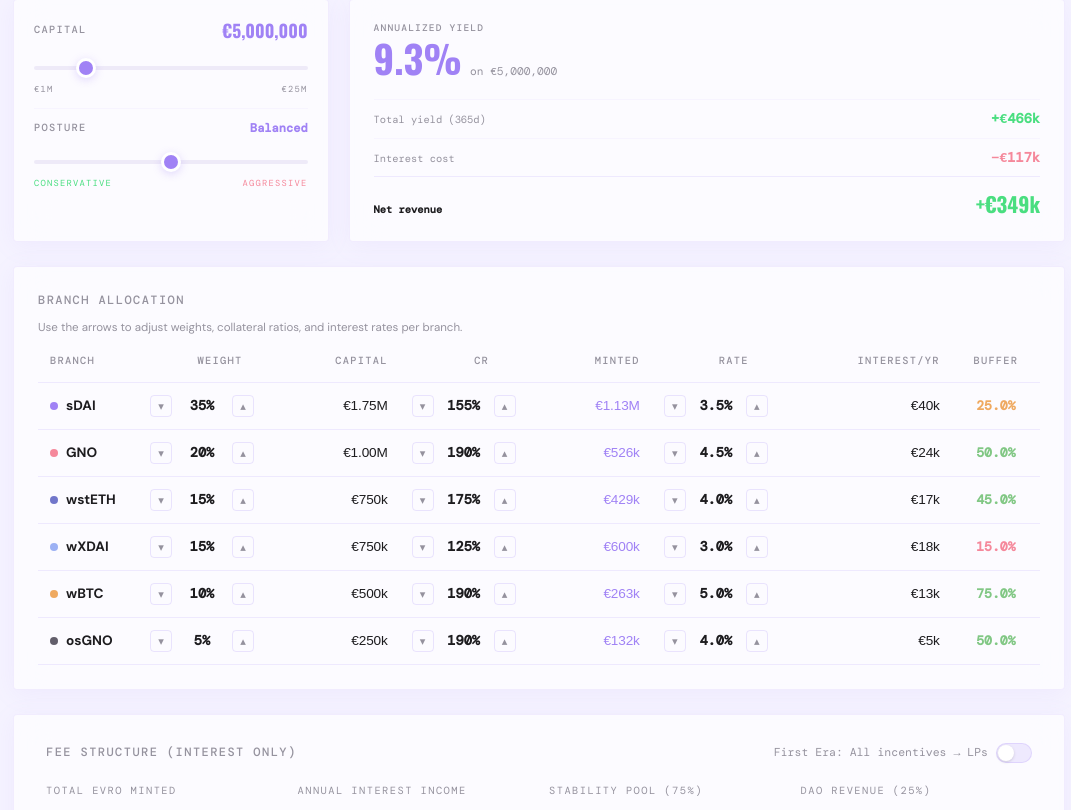
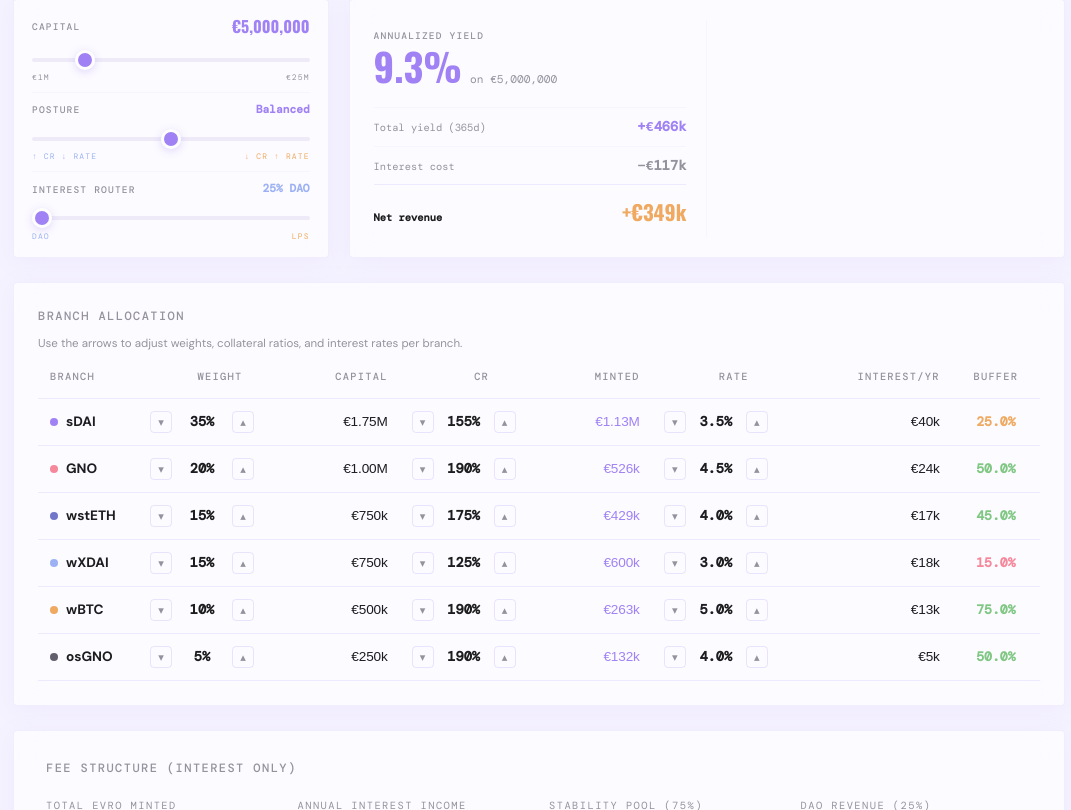
Before and after one commit to evro-finance/deployment, a React (Vite) app: page / in a window 1280 px wide. Shown: the part 1290-2100 px from the top of the page, without its empty margins (101-1172 px from the left). Built offline with nearby package versions, Linux system fonts and the light colour scheme; a web font is replaced by a local one.

Commit message:
feat: 3-slider control surface (capital, posture, interest router) + output KPI panel

```diff
--- a/src/App.tsx
+++ b/src/App.tsx
@@ -37,7 +37,7 @@ function lerp(a: number, b: number, t: number) { return a + (b - a) * t; }
 
 function App() {
   const [totalCapital, setTotalCapital] = useState(DEFAULT_CAPITAL);
-  const [incentivesToLps, setIncentivesToLps] = useState(false);
+  const [incentiveShare, setIncentiveShare] = useState(0); // 0 = DAO gets 25%, 1 = all to LPs
   const [posture, setPosture] = useState(0.5); // 0 = conservative, 1 = aggressive
   const [branchStates, setBranchStates] = useState<Record<string, BranchState>>(
     Object.fromEntries(BRANCHES.map(b => [b.id, {
@@ -85,8 +85,8 @@ function App() {
 
   // Compute yield once, share between DeploymentPlan and RevenueReplay
   const yieldResult: YieldResult = useMemo(
-    () => computeYield(totalCapital, branchAllocations, incentivesToLps),
-    [totalCapital, branchAllocations, incentivesToLps]
+    () => computeYield(totalCapital, branchAllocations, incentiveShare),
+    [totalCapital, branchAllocations, incentiveShare]
   );
 
   useEffect(() => {
@@ -126,8 +126,8 @@ function App() {
         onCapitalChange={setTotalCapital}
         branchStates={branchStates}
         onUpdateBranch={updateBranch}
-        incentivesToLps={incentivesToLps}
-        onToggleIncentives={setIncentivesToLps}
+        incentiveShare={incentiveShare}
+        onIncentiveChange={setIncentiveShare}
         posture={posture}
         onPostureChange={applyPosture}
         yieldTotals={yieldResult.totals}
@@ -135,7 +135,7 @@ function App() {
       <RevenueReplay
         totalCapital={totalCapital}
         branches={branchAllocations}
-        incentivesToLps={incentivesToLps}
+        incentiveShare={incentiveShare}
         yieldResult={yieldResult}
       />
       <Layer2Section />
--- a/src/components/DeploymentPlan.tsx
+++ b/src/components/DeploymentPlan.tsx
@@ -11,8 +11,8 @@ interface DeploymentPlanProps {
   onCapitalChange: (val: number) => void;
   branchStates: Record<string, BranchState>;
   onUpdateBranch: (id: string, field: keyof BranchState, delta: number) => void;
-  incentivesToLps: boolean;
-  onToggleIncentives: (val: boolean) => void;
+  incentiveShare: number;
+  onIncentiveChange: (val: number) => void;
   posture: number;
   onPostureChange: (val: number) => void;
   yieldTotals: YieldResult['totals'];
@@ -65,7 +65,7 @@ function Stepper({ value, onUp, onDown, format }: {
 export function DeploymentPlan({
   totalCapital, onCapitalChange,
   branchStates, onUpdateBranch,
-  incentivesToLps, onToggleIncentives,
+  incentiveShare, onIncentiveChange,
   posture, onPostureChange,
   yieldTotals,
 }: DeploymentPlanProps) {
@@ -98,12 +98,13 @@ export function DeploymentPlan({
       };
     });
 
-    const spShare = incentivesToLps ? totalInterest * 0.75 + totalInterest * 0.25 : totalInterest * 0.75;
-    const daoShare = incentivesToLps ? 0 : totalInterest * 0.25;
+    const spExtra = totalInterest * 0.25 * incentiveShare;
+    const spShare = totalInterest * 0.75 + spExtra;
+    const daoShare = totalInterest * 0.25 * (1 - incentiveShare);
     const spApr = totalMinted > 0 ? (spShare / totalMinted) * 100 : 0;
 
     return { branches, totalMinted, totalInterest, spShare, daoShare, spApr };
-  }, [branchStates, totalCapital, totalWeight, incentivesToLps]);
+  }, [branchStates, totalCapital, totalWeight, incentiveShare]);
 
   return (
     <section className="section">
@@ -128,10 +129,11 @@ export function DeploymentPlan({
       {/* ── Controls + Output Row ── */}
       <div style={{ display: 'flex', gap: '20px', marginBottom: '24px', alignItems: 'stretch' }}>
         {/* ── Controls (30%) ── */}
-        <div className="glass-card" style={{ padding: '16px 20px', flex: '0 0 30%', minWidth: 0 }}>
-          <div style={{ display: 'flex', justifyContent: 'space-between', alignItems: 'center', marginBottom: '8px' }}>
-            <span className="label" style={{ fontSize: '0.65rem' }}>Capital</span>
-            <span style={{ fontFamily: 'var(--font-heading)', fontSize: '1.1rem', fontWeight: 700, color: 'var(--accent)' }}>{fmt(totalCapital)}</span>
+        <div className="glass-card" style={{ padding: '14px 18px', flex: '0 0 30%', minWidth: 0 }}>
+          {/* Capital */}
+          <div style={{ display: 'flex', justifyContent: 'space-between', alignItems: 'center', marginBottom: '4px' }}>
+            <span className="label" style={{ fontSize: '0.6rem' }}>Capital</span>
+            <span style={{ fontFamily: 'var(--font-heading)', fontSize: '1rem', fontWeight: 700, color: 'var(--accent)' }}>{fmt(totalCapital)}</span>
           </div>
           <input
             type="range" min={1_000_000} max={25_000_000} step={500_000}
@@ -139,17 +141,18 @@ export function DeploymentPlan({
             onChange={e => onCapitalChange(Number(e.target.value))}
             style={{ margin: 0 }}
           />
-          <div style={{ display: 'flex', justifyContent: 'space-between', marginTop: '4px', marginBottom: '12px' }}>
-            <span className="label-sm" style={{ fontSize: '0.55rem' }}>€1M</span>
-            <span className="label-sm" style={{ fontSize: '0.55rem' }}>€25M</span>
+          <div style={{ display: 'flex', justifyContent: 'space-between', marginTop: '2px', marginBottom: '8px' }}>
+            <span className="label-sm" style={{ fontSize: '0.5rem' }}>€1M</span>
+            <span className="label-sm" style={{ fontSize: '0.5rem' }}>€25M</span>
           </div>
 
-          <div style={{ borderTop: '1px solid rgba(160,130,245,0.06)', paddingTop: '10px' }}>
-            <div style={{ display: 'flex', justifyContent: 'space-between', alignItems: 'center', marginBottom: '8px' }}>
-              <span className="label" style={{ fontSize: '0.65rem' }}>Posture</span>
+          {/* Posture */}
+          <div style={{ borderTop: '1px solid rgba(160,130,245,0.06)', paddingTop: '8px' }}>
+            <div style={{ display: 'flex', justifyContent: 'space-between', alignItems: 'center', marginBottom: '4px' }}>
+              <span className="label" style={{ fontSize: '0.6rem' }}>Posture</span>
               <span style={{
-                fontFamily: 'var(--font-mono)', fontSize: '0.75rem', fontWeight: 600,
-                color: posture < 0.35 ? '#4ADE80' : posture > 0.65 ? '#F5889B' : '#A082F5',
+                fontFamily: 'var(--font-mono)', fontSize: '0.7rem', fontWeight: 600,
+                color: posture < 0.35 ? '#9CB1F4' : posture > 0.65 ? '#EFA960' : '#A082F5',
               }}>
                 {posture < 0.35 ? 'Conservative' : posture > 0.65 ? 'Aggressive' : 'Balanced'}
               </span>
@@ -160,15 +163,40 @@ export function DeploymentPlan({
               onChange={e => onPostureChange(Number(e.target.value))}
               style={{ margin: 0 }}
             />
-            <div style={{ display: 'flex', justifyContent: 'space-between', marginTop: '4px' }}>
-              <span className="label-sm" style={{ fontSize: '0.55rem', color: '#4ADE80' }}>Conservative</span>
-              <span className="label-sm" style={{ fontSize: '0.55rem', color: '#F5889B' }}>Aggressive</span>
+            <div style={{ display: 'flex', justifyContent: 'space-between', marginTop: '2px' }}>
+              <span className="label-sm" style={{ fontSize: '0.5rem', color: '#9CB1F4' }}>↑ CR ↓ Rate</span>
+              <span className="label-sm" style={{ fontSize: '0.5rem', color: '#EFA960' }}>↓ CR ↑ Rate</span>
+            </div>
+          </div>
+
+          {/* Interest Router */}
+          <div style={{ borderTop: '1px solid rgba(160,130,245,0.06)', paddingTop: '8px', marginTop: '8px' }}>
+            <div style={{ display: 'flex', justifyContent: 'space-between', alignItems: 'center', marginBottom: '4px' }}>
+              <span className="label" style={{ fontSize: '0.6rem' }}>Interest Router</span>
+              <span style={{
+                fontFamily: 'var(--font-mono)', fontSize: '0.7rem', fontWeight: 600,
+                color: incentiveShare > 0.65 ? '#EFA960' : incentiveShare < 0.35 ? '#9CB1F4' : '#A082F5',
+              }}>
+                {incentiveShare < 0.15 ? '25% DAO' : incentiveShare > 0.85 ? 'All LPs' : `${Math.round((1 - incentiveShare) * 25)}% DAO`}
+              </span>
+            </div>
+            <input
+              type="range" min={0} max={1} step={0.05}
+              value={incentiveShare}
+              onChange={e => onIncentiveChange(Number(e.target.value))}
+              style={{ margin: 0 }}
+            />
+            <div style={{ display: 'flex', justifyContent: 'space-between', marginTop: '2px' }}>
+              <span className="label-sm" style={{ fontSize: '0.5rem', color: '#9CB1F4' }}>DAO</span>
+              <span className="label-sm" style={{ fontSize: '0.5rem', color: '#EFA960' }}>LPs</span>
             </div>
           </div>
         </div>
 
         {/* ── Output Summary (70%) ── */}
-        <div className="glass-card" style={{ padding: '20px 24px', flex: 1, minWidth: 0, display: 'flex', flexDirection: 'column', justifyContent: 'center' }}>
+        <div className="glass-card" style={{ padding: '20px 24px', flex: 1, minWidth: 0, display: 'flex', gap: '20px' }}>
+          {/* Left: yield KPIs */}
+          <div style={{ flex: 1, display: 'flex', flexDirection: 'column', justifyContent: 'center' }}>
             {/* Headline: APY */}
             <div style={{ marginBottom: '16px' }}>
               <span className="label" style={{ fontSize: '0.6rem', display: 'block', marginBottom: '4px' }}>Annualized Yield</span>
@@ -189,7 +217,7 @@ export function DeploymentPlan({
               padding: '8px 0', borderTop: '1px solid rgba(160,130,245,0.06)',
             }}>
               <span style={{ fontFamily: 'var(--font-mono)', fontSize: '0.65rem', color: 'var(--muted-foreground)' }}>Total yield ({yieldTotals.totalDays}d)</span>
-            <span style={{ fontFamily: 'var(--font-mono)', fontSize: '0.85rem', fontWeight: 600, color: '#4ADE80' }}>+{fmtCompact(yieldTotals.evroTotal)}</span>
+              <span style={{ fontFamily: 'var(--font-mono)', fontSize: '0.85rem', fontWeight: 600, color: '#A082F5' }}>+{fmtCompact(yieldTotals.evroTotal)}</span>
             </div>
 
             {/* Interest cost */}
@@ -198,7 +226,7 @@ export function DeploymentPlan({
               padding: '8px 0', borderTop: '1px solid rgba(160,130,245,0.06)',
             }}>
               <span style={{ fontFamily: 'var(--font-mono)', fontSize: '0.65rem', color: 'var(--muted-foreground)' }}>Interest cost</span>
-            <span style={{ fontFamily: 'var(--font-mono)', fontSize: '0.85rem', fontWeight: 600, color: '#F5889B' }}>−{fmtCompact(results.totalInterest)}</span>
+              <span style={{ fontFamily: 'var(--font-mono)', fontSize: '0.85rem', fontWeight: 600, color: 'var(--muted-foreground)' }}>−{fmtCompact(results.totalInterest)}</span>
             </div>
 
             {/* Net */}
@@ -209,10 +237,15 @@ export function DeploymentPlan({
               <span style={{ fontFamily: 'var(--font-mono)', fontSize: '0.65rem', fontWeight: 600, color: 'var(--foreground)' }}>Net revenue</span>
               <span style={{
                 fontFamily: 'var(--font-heading)', fontSize: '1.3rem', fontWeight: 700,
-              color: (yieldTotals.evroTotal - results.totalInterest) > 0 ? '#4ADE80' : '#F5889B',
+                color: '#EFA960',
               }}>
                 {(yieldTotals.evroTotal - results.totalInterest) > 0 ? '+' : ''}{fmtCompact(yieldTotals.evroTotal - results.totalInterest)}
               </span>
+            </div>
+          </div>
+
+          {/* Right: empty — next data points go here */}
+          <div style={{ flex: 1, borderLeft: '1px solid rgba(160,130,245,0.06)', paddingLeft: '20px' }}>
           </div>
         </div>
       </div>
@@ -297,31 +330,6 @@ export function DeploymentPlan({
       <div className="glass-card" style={{ padding: '28px 32px', marginBottom: '24px' }}>
         <div style={{ display: 'flex', justifyContent: 'space-between', alignItems: 'center', marginBottom: '20px' }}>
           <p className="label">Fee Structure (Interest Only)</p>
-          <label style={{
-            display: 'flex', alignItems: 'center', gap: '8px', cursor: 'pointer',
-            fontFamily: 'var(--font-mono)', fontSize: '0.72rem', color: 'var(--muted-foreground)',
-          }}>
-            <span>First Era: All incentives → LPs</span>
-            <div
-              onClick={() => onToggleIncentives(!incentivesToLps)}
-              style={{
-                width: 36, height: 20, borderRadius: 10, position: 'relative',
-                background: incentivesToLps
-                  ? 'linear-gradient(135deg, #A082F5, #7176CA)'
-                  : 'rgba(160,130,245,0.15)',
-                transition: 'all 0.2s ease', cursor: 'pointer',
-                border: '1px solid rgba(160,130,245,0.2)',
-              }}
-            >
-              <div style={{
-                width: 16, height: 16, borderRadius: '50%',
-                background: '#fff', position: 'absolute', top: 1,
-                left: incentivesToLps ? 17 : 1,
-                transition: 'left 0.2s ease',
-                boxShadow: '0 1px 3px rgba(0,0,0,0.15)',
-              }} />
-            </div>
-          </label>
         </div>
 
         <div style={{ display: 'grid', gridTemplateColumns: 'repeat(auto-fit, minmax(200px, 1fr))', gap: '20px' }}>
@@ -340,7 +348,7 @@ export function DeploymentPlan({
           </div>
           <div>
             <div className="label-sm" style={{ marginBottom: '6px' }}>
-              Stability Pool (75%{incentivesToLps ? ' + 25% incentives' : ''})
+              Stability Pool ({Math.round(75 + incentiveShare * 25)}%)
             </div>
             <div style={{ fontFamily: 'var(--font-mono)', fontSize: '1.6rem', fontWeight: 700, color: '#A082F5' }}>
               {fmtCompact(results.spShare)}
@@ -351,17 +359,17 @@ export function DeploymentPlan({
             </div>
           </div>
           <div>
-            <div className="label-sm" style={{ marginBottom: '6px' }}>DAO Revenue (25%)</div>
-            <div style={{ fontFamily: 'var(--font-mono)', fontSize: '1.6rem', fontWeight: 700, color: incentivesToLps ? 'var(--muted-foreground)' : '#EFA960' }}>
-              {incentivesToLps ? (
+            <div className="label-sm" style={{ marginBottom: '6px' }}>DAO Revenue ({Math.round((1 - incentiveShare) * 25)}%)</div>
+            <div style={{ fontFamily: 'var(--font-mono)', fontSize: '1.6rem', fontWeight: 700, color: incentiveShare > 0.85 ? 'var(--muted-foreground)' : '#EFA960' }}>
+              {incentiveShare > 0.85 ? (
                 <span style={{ textDecoration: 'line-through', opacity: 0.5 }}>{fmtCompact(results.totalInterest * 0.25)}</span>
               ) : (
                 <>{fmtCompact(results.daoShare)}<span style={{ fontSize: '0.55em', color: 'var(--muted-foreground)', marginLeft: '4px' }}>/yr</span></>
               )}
             </div>
-            {incentivesToLps && (
+            {incentiveShare > 0.85 && (
               <div style={{ fontFamily: 'var(--font-mono)', fontSize: '0.75rem', color: '#A082F5', marginTop: '4px' }}>
-                → Redirected to SP stakers in First Era
+                → Redirected to SP stakers
               </div>
             )}
           </div>
@@ -380,7 +388,7 @@ export function DeploymentPlan({
           the protocol mints <strong>{fmtCompact(results.totalMinted)}</strong> EVRO across {results.branches.filter(b => b.allocated > 0).length} branches.
           Borrowers pay <strong>{fmtCompact(results.totalInterest)}</strong>/yr in interest
           at a blended rate of <strong>{results.totalMinted > 0 ? ((results.totalInterest / results.totalMinted) * 100).toFixed(1) : '0'}%</strong>.
-          {incentivesToLps ? (
+          {incentiveShare > 0.85 ? (
             <> In the First Era, <strong style={{ color: '#A082F5' }}>100%</strong> of interest income flows to Stability Pool stakers — earning <strong style={{ color: '#A082F5' }}>{results.spApr.toFixed(2)}% APR</strong>.</>
           ) : (
             <> <strong style={{ color: '#A082F5' }}>{fmtCompact(results.spShare)}</strong>/yr flows to SP stakers ({results.spApr.toFixed(2)}% APR).{' '}
--- a/src/data/yield-engine.ts
+++ b/src/data/yield-engine.ts
@@ -147,7 +147,7 @@ const dailyLvrRate = totalLvrCaptured / cowBasePool / periodDays; // LVR per €
 export function computeYield(
   totalCapital: number,
   branches: BranchAlloc[],
-  incentivesToLps: boolean = false,
+  incentiveShare: number = 0, // 0 = standard 75/25, 1 = 100% to LPs
 ): YieldResult {
   // Compute allocations from branches
   const totalWeight = branches.reduce((s, b) => s + b.weight, 0);
@@ -239,7 +239,7 @@ export function computeYield(
     // ── L4: DAO revenue (25% of borrower interest) ──
     // Interest is based on the user-set blended rate
     const interestDaily = totalMinted * (blendedRate / 365);
-    const daoDaily = incentivesToLps ? 0 : interestDaily * 0.25;
+    const daoDaily = interestDaily * 0.25 * (1 - incentiveShare);
     cumDao += daoDaily;
 
     // Note: the SP yield from L1 already includes the 75% interest portion
```
Also changed, not shown: src/components/RevenueReplay.tsx (+13 -13 lines). Lines whose indentation alone changed are shown as unchanged.
